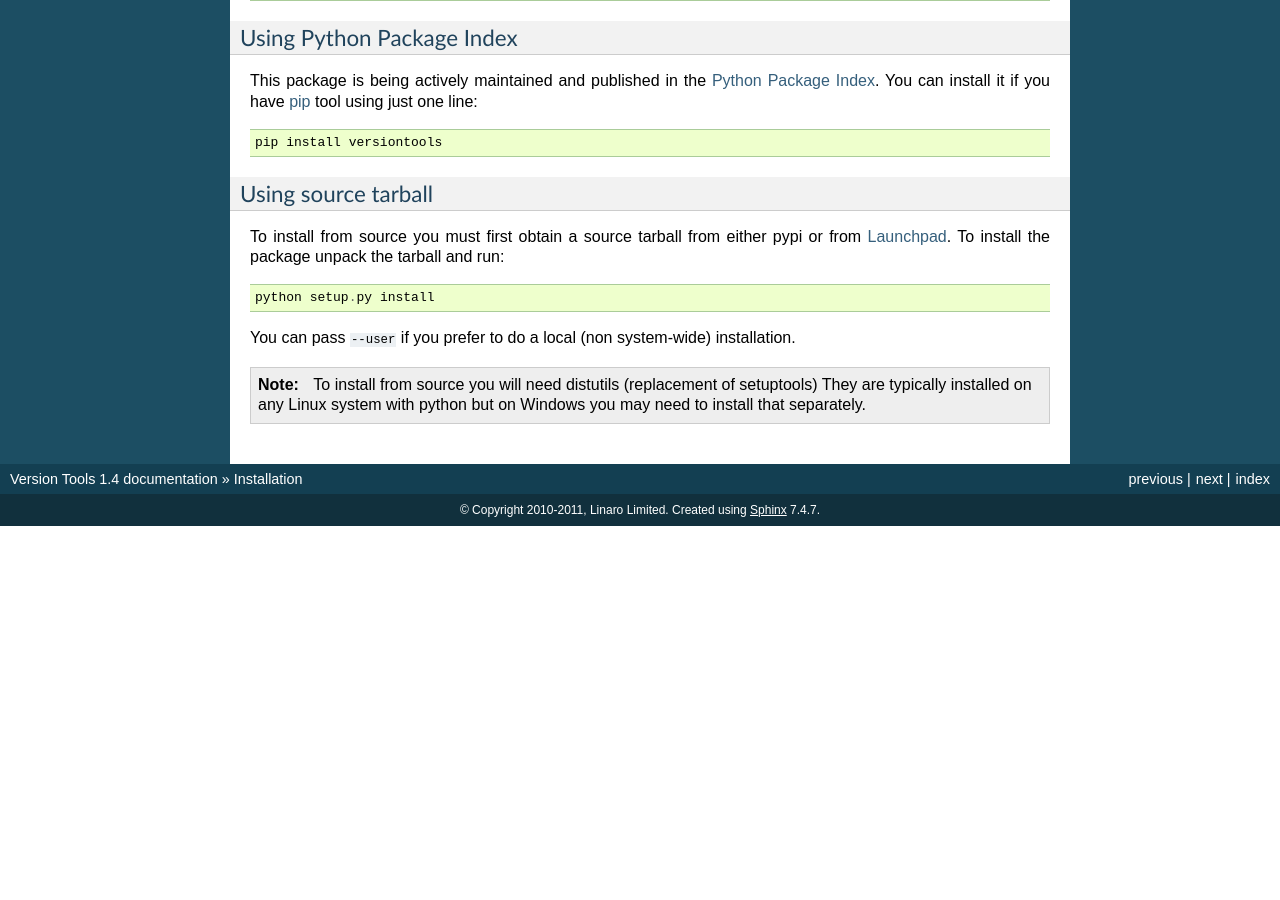
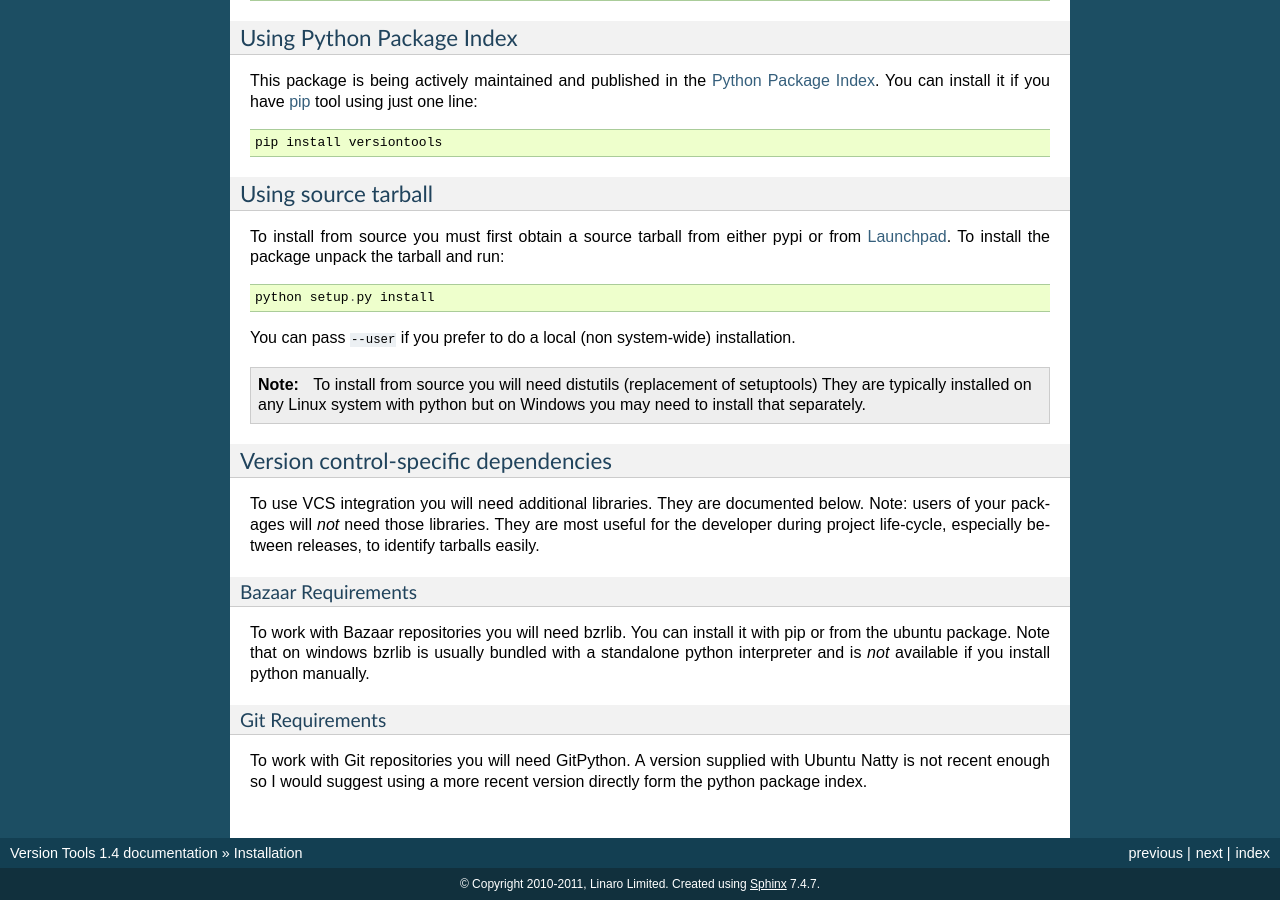
Before and after one commit to zyga/versiontools, a Sphinx documentation site: the page built from doc/installation.rst, in a window 1280 px wide and 900 px high, scrolled down 767 px. Built offline with Sphinx 7.4.7, drawn with Linux system fonts in a browser that asks for light colours; before the commit the page ends 1293 px from its top, so only the background shows below that; some of the changed text lies outside the part shown.

Commit message:
Update documentation for 1.5 release

```diff
--- a/doc/index.rst
+++ b/doc/index.rst
@@ -13,7 +13,7 @@ Features
 * Keep a *single version definition* inside your package or module
 * Get proper versioning of development snapshots coupled with your :abbr:`VCS
   (Version Control System)` (pluggable support for additional systems
-  available)
+  available). Git and Bazaar are supported out of the box.
 * Produce nice version strings for released files that are compliant
   with :pep:`386`
 * Remain comparable as tuple of integers
--- a/doc/installation.rst
+++ b/doc/installation.rst
@@ -65,3 +65,28 @@ You can pass ``--user`` if you prefer to do a local (non system-wide) installati
     To install from source you will need distutils (replacement of setuptools)
     They are typically installed on any Linux system with python but on Windows
     you may need to install that separately.
+
+
+Version control-specific dependencies
+-------------------------------------
+
+To use VCS integration you will need additional libraries. They are documented
+below. Note: users of your packages will *not* need those libraries. They are
+most useful for the developer during project life-cycle, especially between
+releases, to identify tarballs easily.
+
+Bazaar Requirements
++++++++++++++++++++
+
+To work with Bazaar repositories you will need bzrlib. You can install it with
+pip or from the ubuntu package. Note that on windows bzrlib is usually bundled
+with a standalone python interpreter and is *not* available if you install
+python manually.
+
+
+Git Requirements
+++++++++++++++++
+
+To work with Git repositories you will need GitPython. A version supplied with
+Ubuntu Natty is not recent enough so I would suggest using a more recent
+version directly form the python package index.
```
Also changed, not shown: other parts of doc/index.rst (+1 -1 lines), doc/changes.rst (+9 -0 lines).
